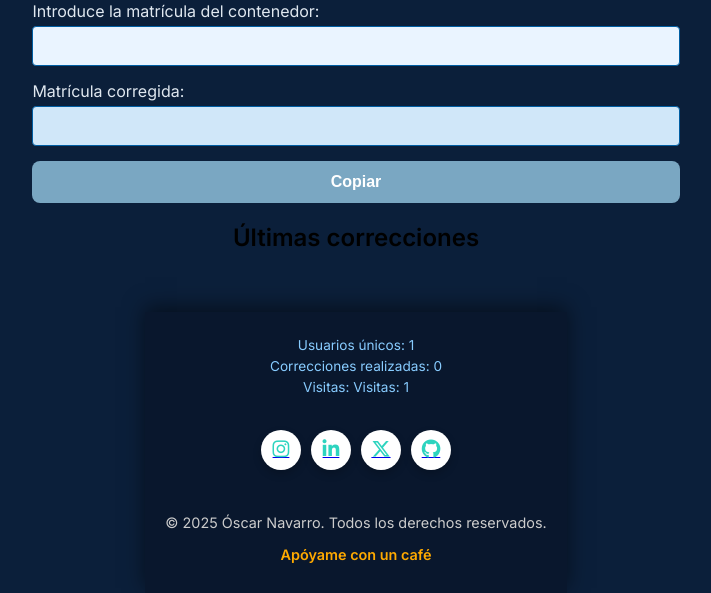
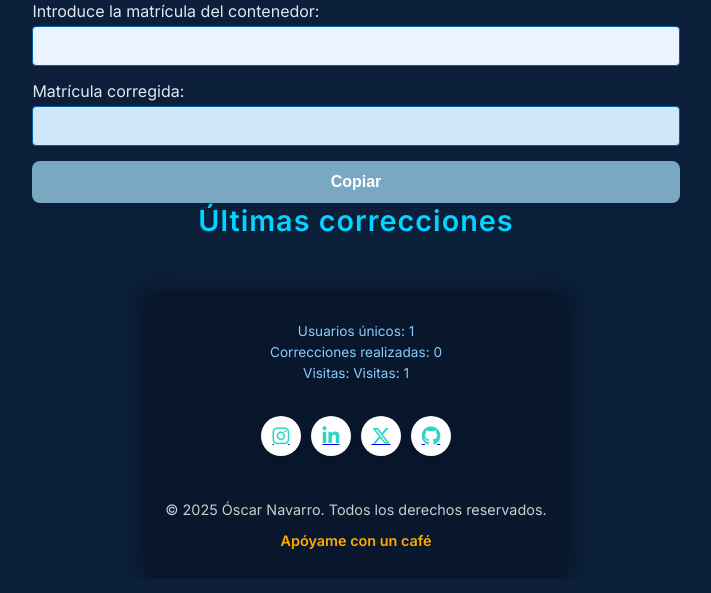
Before and after one commit to iKuneSocom/corrector_mat_teu, a Flask app: page / in a window 1280 px wide. Shown: the part 275-868 px from the top of the page, without its empty margins (284-995 px from the left). Run offline with Flask 2, Linux system fonts and the light colour scheme.

Commit message:
titulo h2

```diff
--- a/templates/index.html
+++ b/templates/index.html
@@ -285,6 +285,18 @@
             margin-left: auto;
         }
 
+        /* Centrado y color igual que h1 para el título del historial */
+        #historyTitle {
+            text-align: center;
+            color: #00d4ff;      /* Igual que h1 */
+            font-size: 1.8rem;   /* Igual que h1 */
+            margin-bottom: 20px;
+            margin-top: 0;
+            font-family: inherit;
+            font-weight: bold;
+            letter-spacing: 1px;
+        }
+
         @media (max-width: 600px) {
             footer {
                 position: fixed;
```
